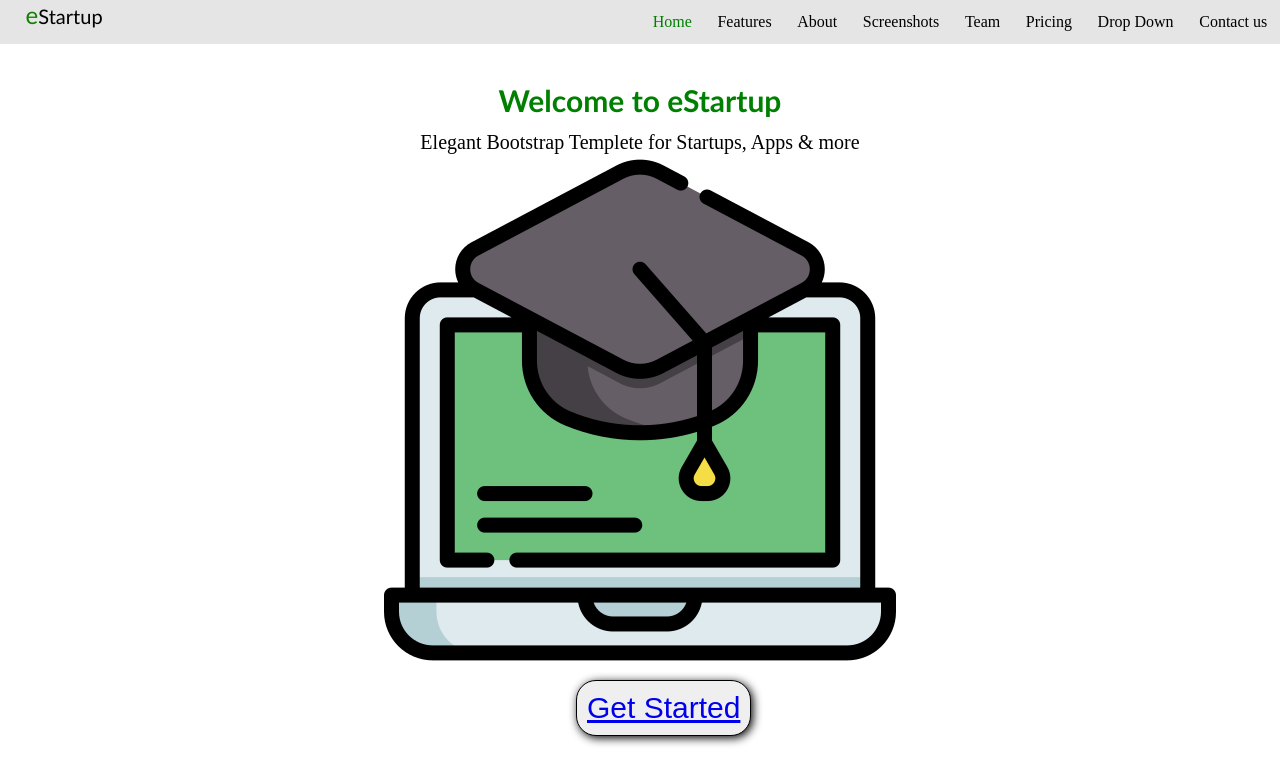
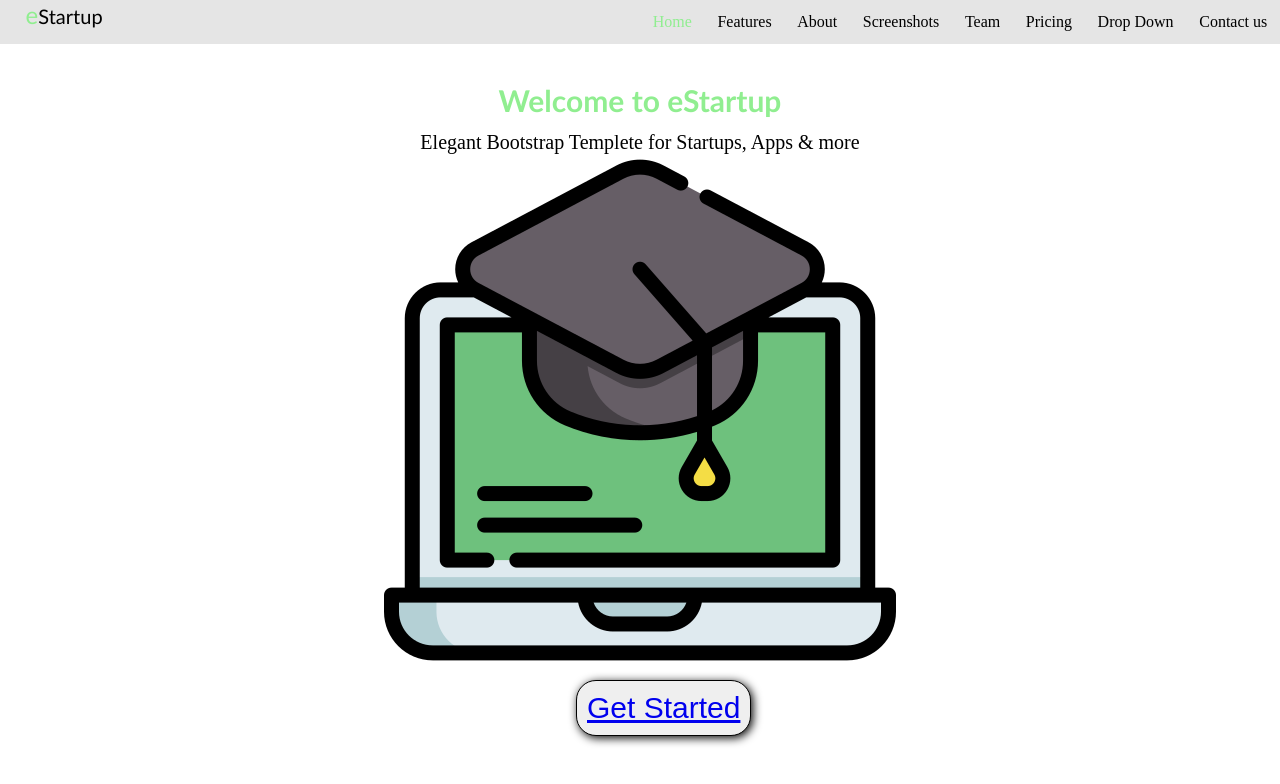
Before and after one commit to Mahmoud-Farag12/Task-3, a plain HTML site: page index.html in a window 1280 px wide. Shown: the top 784 px of the page. Drawn offline with Linux system fonts and the light colour scheme.

Commit message:
second commit

```diff
--- a/style 2.css
+++ b/style 2.css
@@ -9,7 +9,7 @@
 }
 
 .Super h1 {
-    color: rgb(100, 100, 100);
+    color: darkgray;
     font-size: 50px;
     font-weight: 100;
     font-size: 50px;
--- a/style.css
+++ b/style.css
@@ -15,7 +15,7 @@
 }
 .home #logo {
     margin-left: 2%;
-    color: rgb(17, 128, 0);
+    color:lightgreen;
     font-size: x-large;
 }
 
@@ -44,7 +44,7 @@
 
 
 .home #htitle {
-    color: green;
+    color:lightgreen;
 }
 
 
@@ -55,7 +55,7 @@
     {
     text-align: center;
     margin-top: 3%;
-    color: green;
+    color: lightgreen;
     font-family: 'Trebuchet MS', 'Lucida Sans Unicode', 'Lucida Grande', 'Lucida Sans', Arial, sans-serif;
     font-size: 30px;
 }
```
